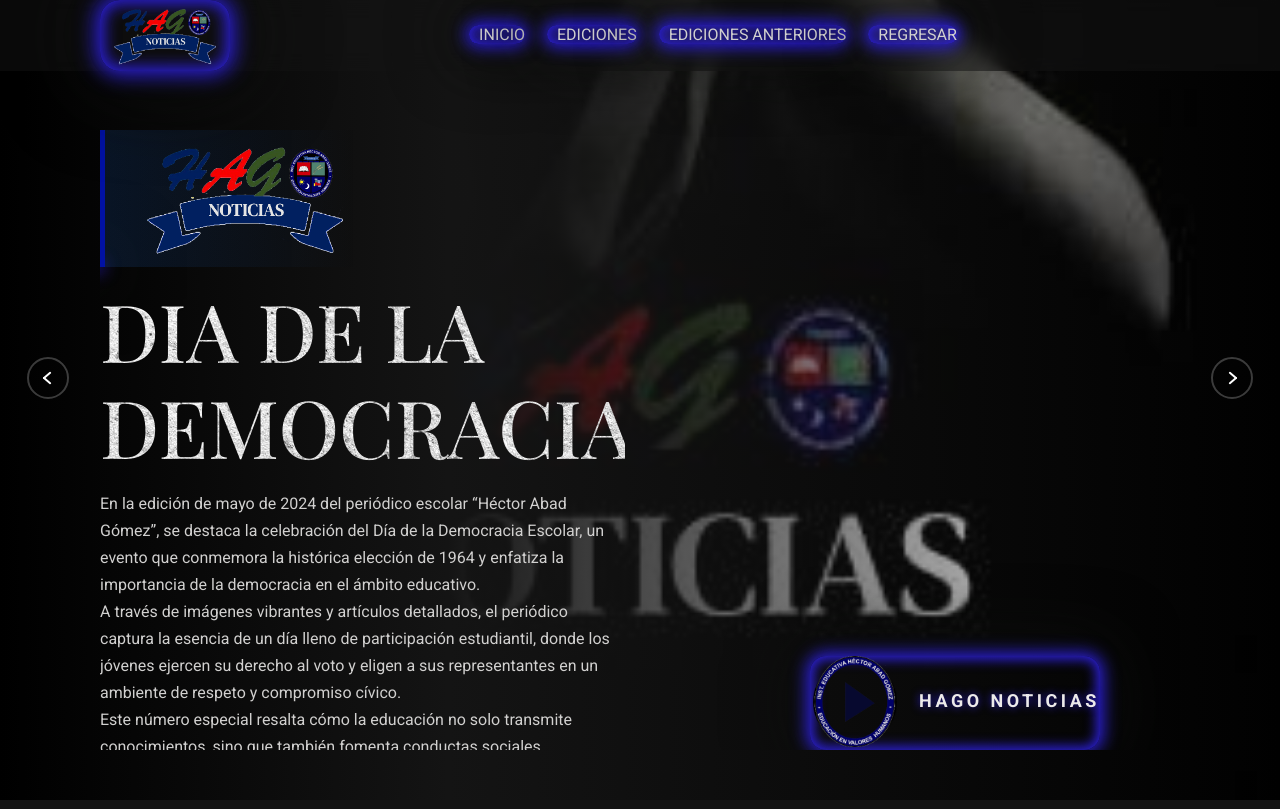
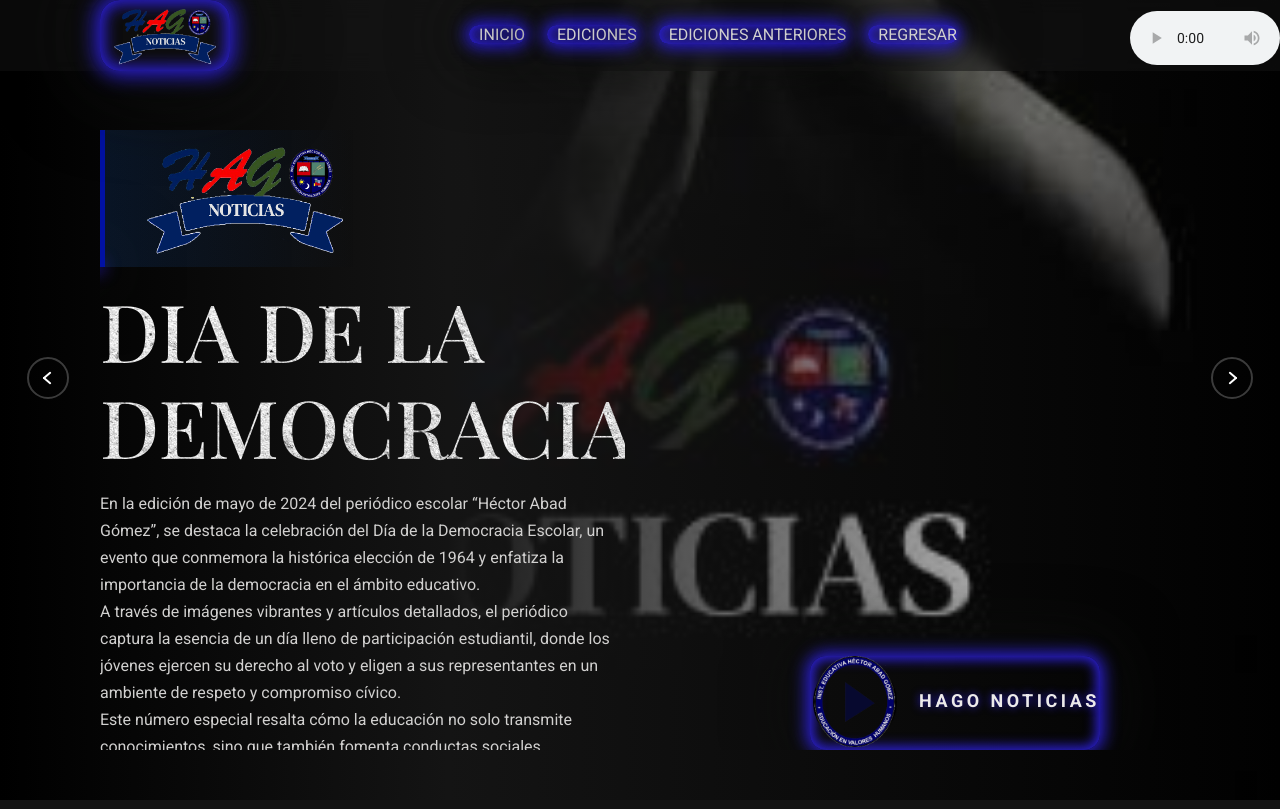
Before and after one commit to IEHAG/HAGONOTICIAS, a PHP site: page / in a window 1280 px wide. Shown: the top 809 px of the page. Run offline with PHP 8.4, Linux system fonts and the light colour scheme; some web fonts are replaced.

Commit message:
21junio2024

```diff
--- a/index.html
+++ b/index.html
@@ -16,7 +16,6 @@
   <link rel="stylesheet" href="css/magnific-popup.css" />
   <link rel="stylesheet" href="css/select2.min.css" />
   <link rel="stylesheet" href="css/select2-bootstrap4.min.css" />
-
   <link rel="stylesheet" href="css/slick-animation.css" />
   <link rel="stylesheet" href="style.css" />
 </head>
@@ -132,6 +131,82 @@
         </div>
       </div>
     </div>
+    <div class="container-audio">
+      <audio controls  loop autoplay>
+                 <source src="audio/walen - .mp3" type="audio/mp3">
+             </audio>
+  </div>
+  <div class="container-audio">
+      <div class="colum1">
+          <div class="row"></div>
+      </div>
+      <div class="colum1">
+          <div class="row"></div>
+      </div>
+      <div class="colum1">
+          <div class="row"></div>
+      </div>
+      <div class="colum1">
+          <div class="row"></div>
+      </div>
+      <div class="colum1">
+          <div class="row"></div>
+      </div>
+      <div class="colum1">
+          <div class="row"></div>
+      </div>
+      <div class="colum1">
+          <div class="row"></div>
+      </div>
+      <div class="colum1">
+          <div class="row"></div>
+      </div>
+      <div class="colum1">
+          <div class="row"></div>
+      </div>
+      <div class="colum1">
+          <div class="row"></div>
+      </div>
+      <div class="colum1">
+          <div class="row"></div>
+      </div>
+      <div class="colum1">
+          <div class="row"></div>
+      </div>
+      <div class="colum1">
+          <div class="row"></div>
+      </div>
+      <div class="colum1">
+          <div class="row"></div>
+      </div>
+      <div class="colum1">
+          <div class="row"></div>
+      </div>
+      <div class="colum1">
+          <div class="row"></div>
+      </div>
+      <div class="colum1">
+          <div class="row"></div>
+      </div>
+      <div class="colum1">
+          <div class="row"></div>
+      </div>
+      <div class="colum1">
+          <div class="row"></div>
+      </div>
+      <div class="colum1">
+          <div class="row"></div>
+      </div>
+      <div class="colum1">
+          <div class="row"></div>
+      </div>
+      <div class="colum1">
+          <div class="row"></div>
+      </div>
+      <div class="colum1">
+          <div class="row"></div>
+      </div>
+  </div>
   </header>
 
   <!-- slider starts  -->
@@ -551,7 +626,9 @@
             </div>
             <div class="widget text-left">
               <div class="textwidget">
+
                 <p><small>Todos los derechos reservados @IE.HéctorAbadGómez 2024</small></p>
+
               </div>
             </div>
           </div>
--- a/style.css
+++ b/style.css
@@ -2435,3 +2435,13 @@ h6 {
     max-width: 600px;
     margin: 0 auto;
 }
+
+.container-audio{
+    display: flex;
+    justify-content: flex-end;
+    max-width: 150px;
+    margin: -60px auto;
+    float: right;
+
+
+}
```
Also changed, not shown: 1 other file.
